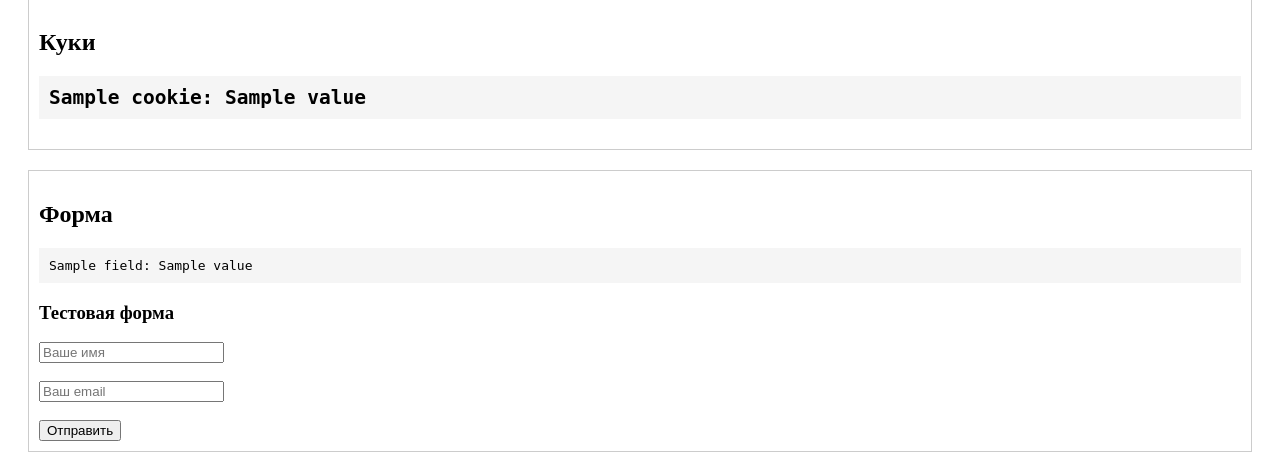
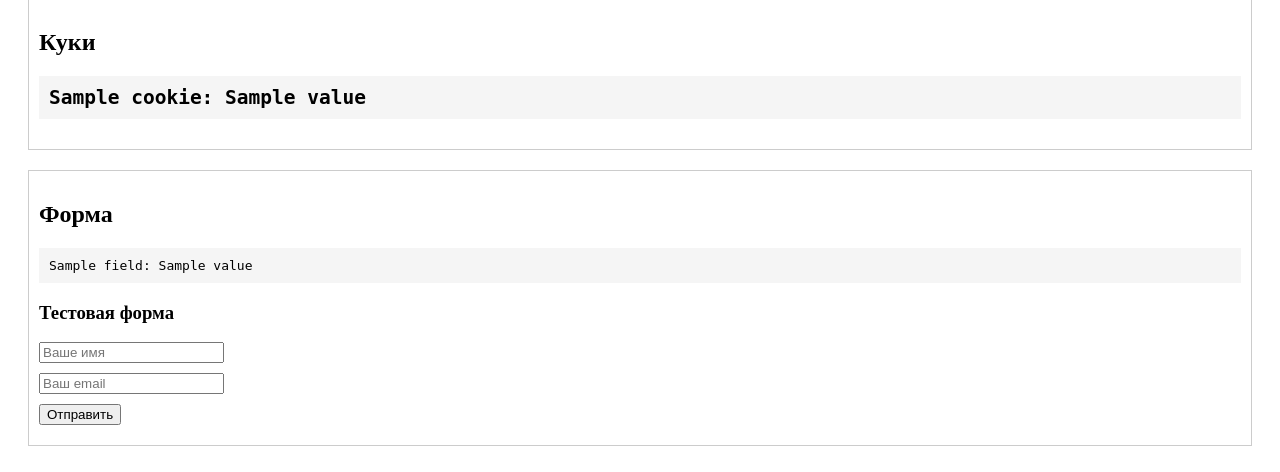
Before and after one commit to Jeropeesee-Bashan/webapps-231-3212, a Flask app: template lab2/templates/index.html in a window 1280 px wide. Shown: the part 354-826 px from the top of the page. After the commit the page ends 800 px from the top, so only its background shows below. Run offline with Flask 2, Linux system fonts and the light colour scheme; the template is opened without the code that fills it: most values are stand-ins (such as "Sample title", 1, 10 or a date in 2020).

Commit message:
Отобразить ввод данных поблочно

```diff
--- a/lab2/templates/index.html
+++ b/lab2/templates/index.html
@@ -12,6 +12,10 @@
             display: block;
             background-color: #f5f5f5;
             padding: 10px;
+        }
+        form input {
+            display: block;
+            margin-bottom: 10px;
         }
     </style>
 </head>
@@ -59,8 +63,8 @@
 
         <h3>Тестовая форма</h3>
         <form method="POST">
-            <input type="text" name="name" placeholder="Ваше имя"><br><br>
-            <input type="email" name="email" placeholder="Ваш email"><br><br>
+            <input type="text" name="name" placeholder="Ваше имя">
+            <input type="email" name="email" placeholder="Ваш email">
             <input type="submit" value="Отправить">
         </form>
     </div>
```
